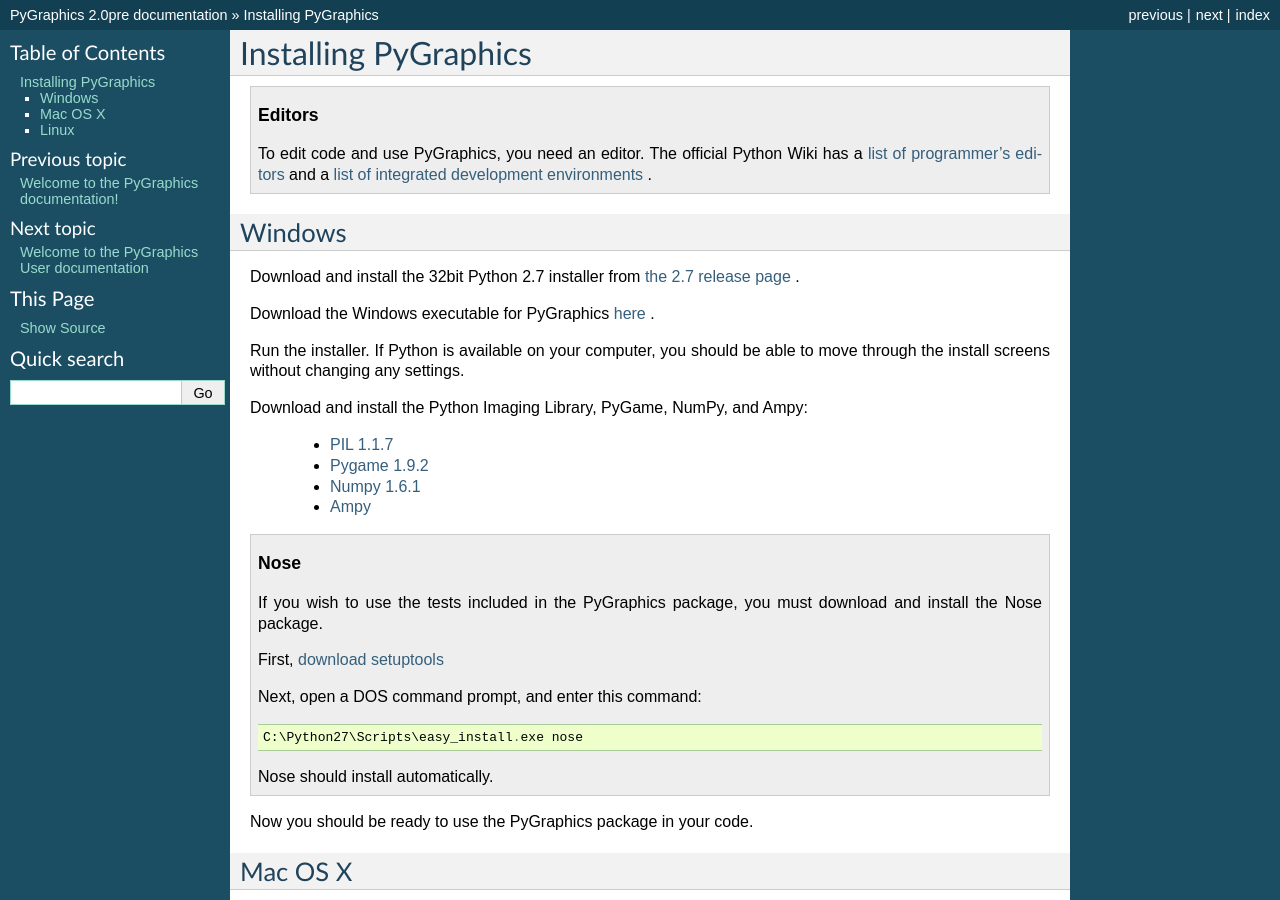
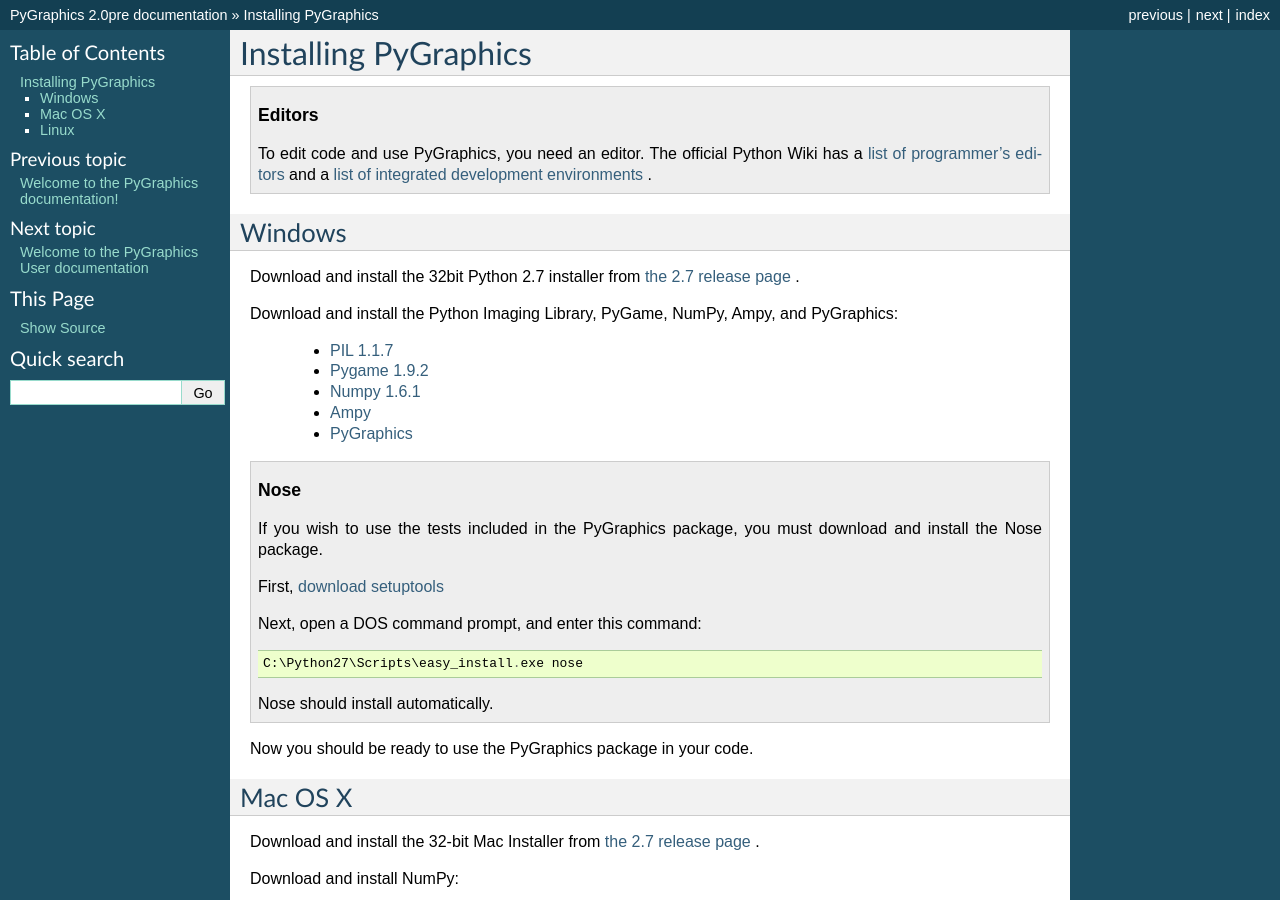
Before and after one commit to yuyutyrdinatry/pygraphics, a Sphinx documentation site: the page built from docs/install.rst, in a window 1280 px wide and 900 px high. Built offline with Sphinx 7.4.7, drawn with Linux system fonts in a browser that asks for light colours.

Commit message:
Moved PyGraphics into list of things to install.

```diff
--- a/docs/install.rst
+++ b/docs/install.rst
@@ -18,16 +18,13 @@
 
 Download and install the 32bit Python 2.7 installer from `the 2.7 release page <http://www.python.org/download/releases/2.7/>`_ .
 
-Download the Windows executable for PyGraphics `here <http://pypi.python.org/packages/any/P/PyGraphics/PyGraphics-2.1.win32.exe>`_ .
-
-Run the installer. If Python is available on your computer, you should be able to move through the install screens without changing any settings.
-
-Download and install the Python Imaging Library, PyGame, NumPy, and Ampy:
+Download and install the Python Imaging Library, PyGame, NumPy, Ampy, and PyGraphics:
 
     * `PIL 1.1.7 <http://effbot.org/downloads/PIL-1.1.7.win32-py2.7.exe>`_
     * `Pygame 1.9.2 <http://pygame.org/ftp/pygame-1.9.2a0.win32-py2.7.msi>`_
     * `Numpy 1.6.1 <http://sourceforge.net/projects/numpy/files/NumPy/1.6.1/numpy-1.6.1-win32-superpack-python2.7.exe/download>`_
     * `Ampy <http://pygraphics.googlecode.com/files/ampy-1.2.3.win32.exe>`_
+    * `PyGraphics <http://pypi.python.org/packages/any/P/PyGraphics/PyGraphics-2.1.win32.exe>`_
 
 .. topic:: Nose
 
```
